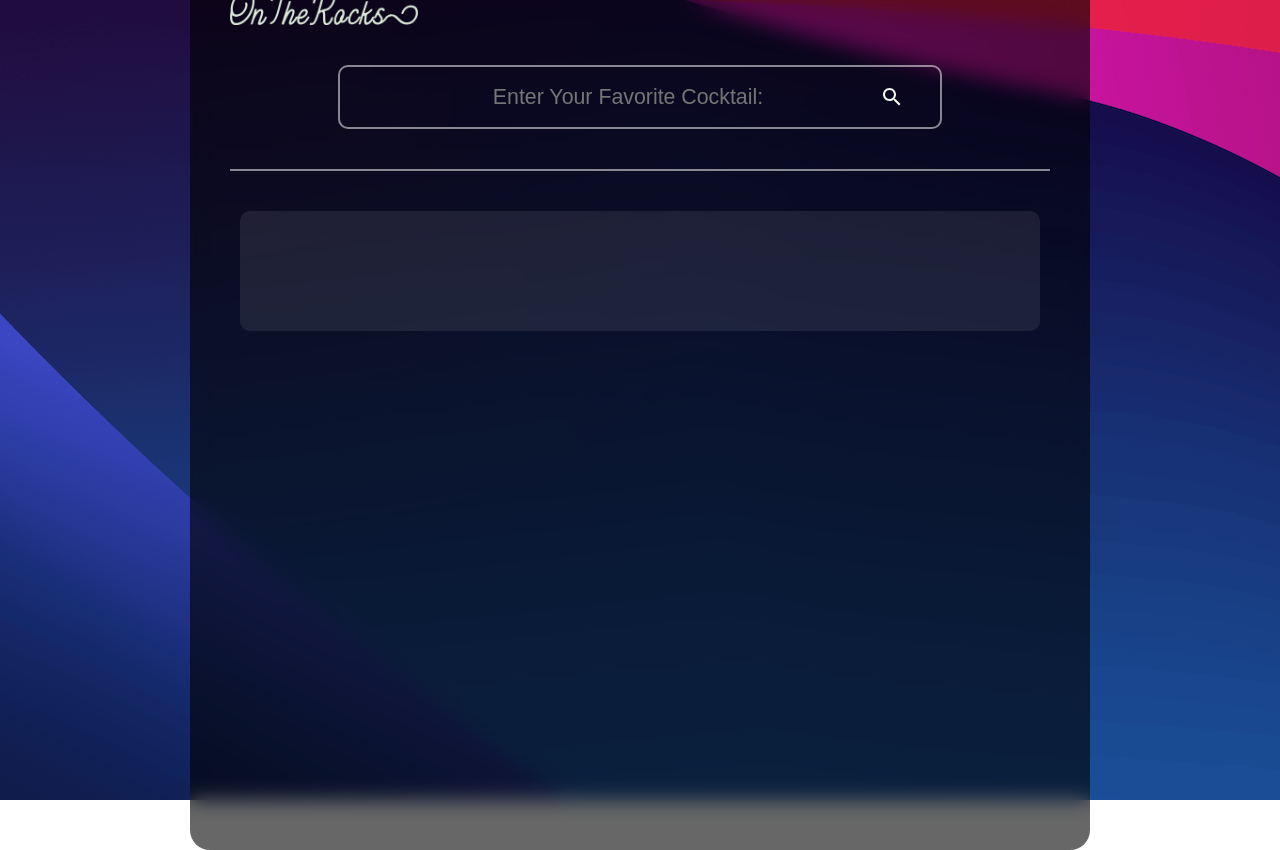
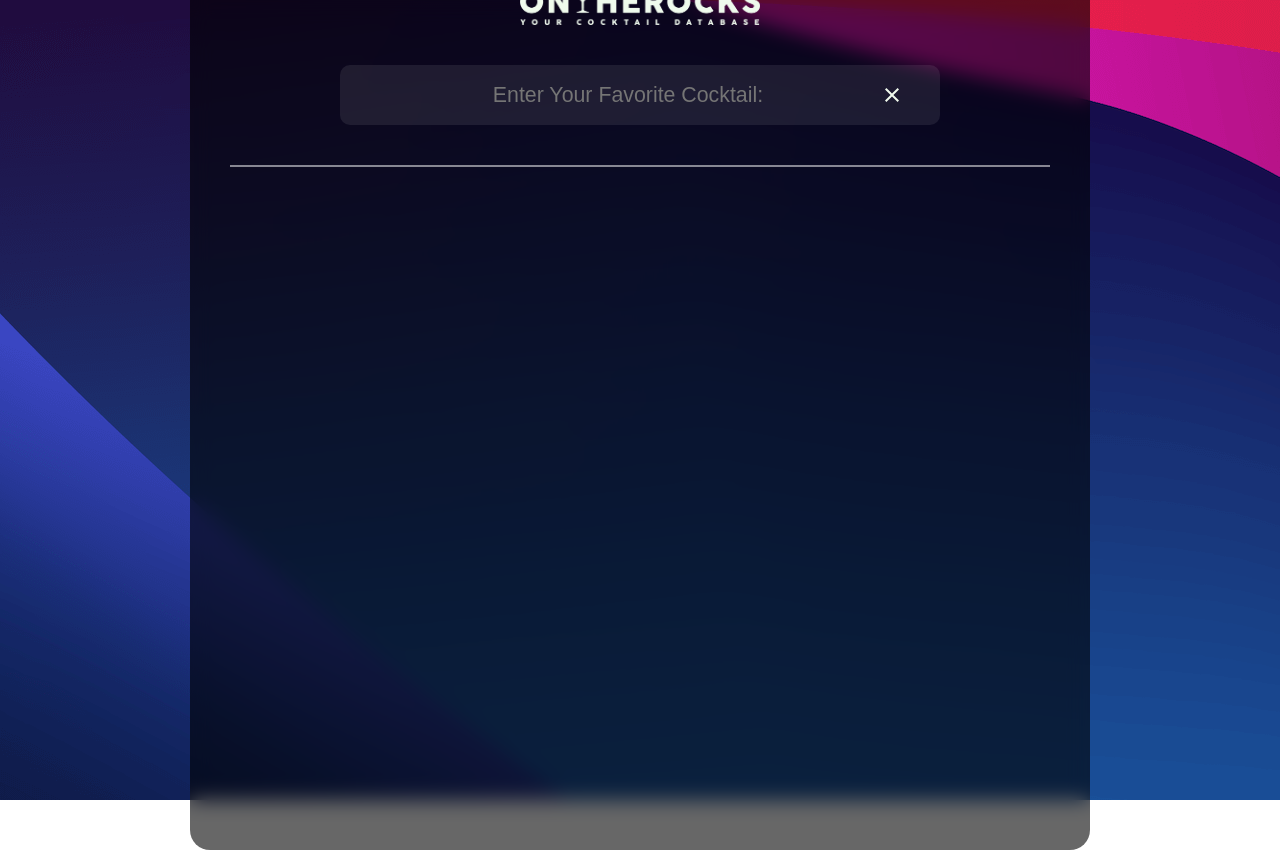
Before and after one commit to alessandrojuza/ontherocks-react, a React (Create React App) app: page / in a window 1280 px wide. Built offline with nearby package versions, Linux system fonts and the light colour scheme.

Commit message:
Added search result render

```diff
--- a/package.json
+++ b/package.json
@@ -10,6 +10,7 @@
     "@testing-library/jest-dom": "^5.16.2",
     "@testing-library/react": "^12.1.4",
     "@testing-library/user-event": "^13.5.0",
+    "axios": "^0.26.1",
     "react": "^17.0.2",
     "react-dom": "^17.0.2",
     "react-scripts": "5.0.0",
--- a/src/App.js
+++ b/src/App.js
@@ -1,27 +1,54 @@
+import React, { useState } from "react";
 import "./App.scss";
+import axios from "axios";
 import CocktailResult from "./components/CocktailResult";
-import SearchIcon from "@mui/icons-material/Search";
+import CloseIcon from "@mui/icons-material/Close";
 import Logo from "./img/logo.png";
 
 function App() {
+  const [searchQuery, setSearchQuery] = useState(""); // User query is stored here and updated on every input change
+  const [cocktailArray, setCocktailArray] = useState([]);
+  const callCocktailApi = () => {
+    axios
+      .get(
+        `https://www.thecocktaildb.com/api/json/v1/1/search.php?s=${searchQuery}
+    `
+      )
+      .then((res) => {
+        setCocktailArray(res.data.drinks);
+        console.log(res.data.drinks);
+      })
+      .catch((error) => {
+        console.log(error);
+      });
+  };
+
+  const searchCocktail = (e) => {
+    setSearchQuery(e.target.value); // Updates searchQuery on every input change
+
+    callCocktailApi();
+  };
+
   return (
     <div className="App">
       <div className="main-container">
         <div className="search-bar-container">
-          <div className="logo-container">
-            <img src={Logo} alt="logo" className="logo" />
-          </div>
+          <img src={Logo} alt="logo" className="logo" />
           <div className="search-bar">
             <input
               type="text"
               className="search-bar-input"
               placeholder="Enter Your Favorite Cocktail:"
+              onChange={searchCocktail}
             />
-            <SearchIcon className="search-icon" />
+            <CloseIcon className="close-icon" />
           </div>
         </div>
         <div className="result-container">
-          <CocktailResult />
+          {/* <CocktailResult /> */}
+          {cocktailArray.map((e) => {
+            return <CocktailResult name={e.strDrink} img={e.strDrinkThumb} />;
+          })}
         </div>
       </div>
     </div>
--- a/src/App.scss
+++ b/src/App.scss
@@ -40,16 +40,11 @@ $transparent-white: rgba(255, 255, 255, 0.514);
       width: 100%;
       border-bottom: 2px solid $transparent-white;
 
-      .logo-container {
+      .logo {
         display: flex;
-        justify-content: left;
 
-        width: 100%;
-
-        .logo {
-          height: 35px;
-          margin-bottom: 40px;
-        }
+        height: 35px;
+        margin-bottom: 40px;
       }
 
       .search-bar {
@@ -60,8 +55,8 @@ $transparent-white: rgba(255, 255, 255, 0.514);
         height: 60px;
         width: 600px;
 
-        background: transparent;
-        border: 2px solid $transparent-white;
+        background: rgba(255, 255, 255, 0.082);
+        // border: 2px solid $transparent-white;
         border-radius: 10px;
 
         margin-bottom: 40px;
@@ -86,7 +81,7 @@ $transparent-white: rgba(255, 255, 255, 0.514);
           }
         }
 
-        .search-icon {
+        .close-icon {
           transition: color 0.5s;
 
           &:hover {
@@ -98,6 +93,7 @@ $transparent-white: rgba(255, 255, 255, 0.514);
     }
 
     .result-container {
+      overflow-y: scroll;
       padding-top: 40px;
     }
   }
--- a/src/components/CocktailResult.js
+++ b/src/components/CocktailResult.js
@@ -1,8 +1,16 @@
 import React from "react";
 import "../styles/CocktailResult.scss";
 
-const CocktailResult = () => {
-  return <div className="cocktail-result"></div>;
+const CocktailResult = ({ img, name }) => {
+  return (
+    <div className="cocktail-result">
+      <img src={img} alt="cocktail-image" />
+      <p>{name}</p>
+      <div className="expolore-button">
+        <h1>></h1>
+      </div>
+    </div>
+  );
 };
 
 export default CocktailResult;
--- a/src/styles/CocktailResult.scss
+++ b/src/styles/CocktailResult.scss
@@ -1,7 +1,31 @@
 .cocktail-result {
+  box-sizing: border-box;
+  display: flex;
+  justify-content: space-between;
+  align-items: center;
+
   height: 120px;
   width: 800px;
 
+  margin: 20px 0 20px 0;
+  padding: 20px;
+
   background: rgba(255, 255, 255, 0.082);
   border-radius: 10px;
+
+  transition: background 0.3s;
+
+  &:hover {
+    background: rgba(255, 255, 255, 0.151);
+  }
+
+  img {
+    height: 80px;
+    border-radius: 5px;
+  }
+
+  p {
+    font-size: 14pt;
+    font-weight: 600;
+  }
 }
```
Also changed, not shown: src/img/logo.png, 1 other file (tests, documents, lock files or other folders).
